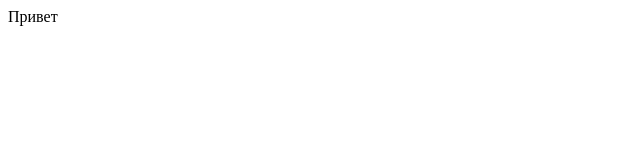
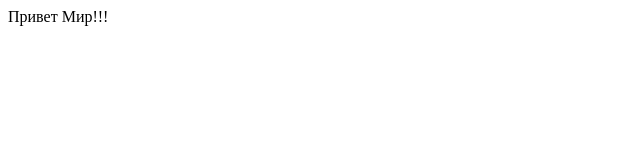
Before and after one commit to Victt0r/web-sandbox, a plain HTML site: page index.html in a window 1280 px wide. Shown: the full height of the page, 0-640 px from the left. Drawn offline with Linux system fonts and the light colour scheme.

Commit message:
Added world

```diff
--- a/index.html
+++ b/index.html
@@ -5,6 +5,6 @@
   <title>Document</title>
 </head>
 <body>
-Привет
+  Привет Мир!!!
 </body>
 </html>
```
